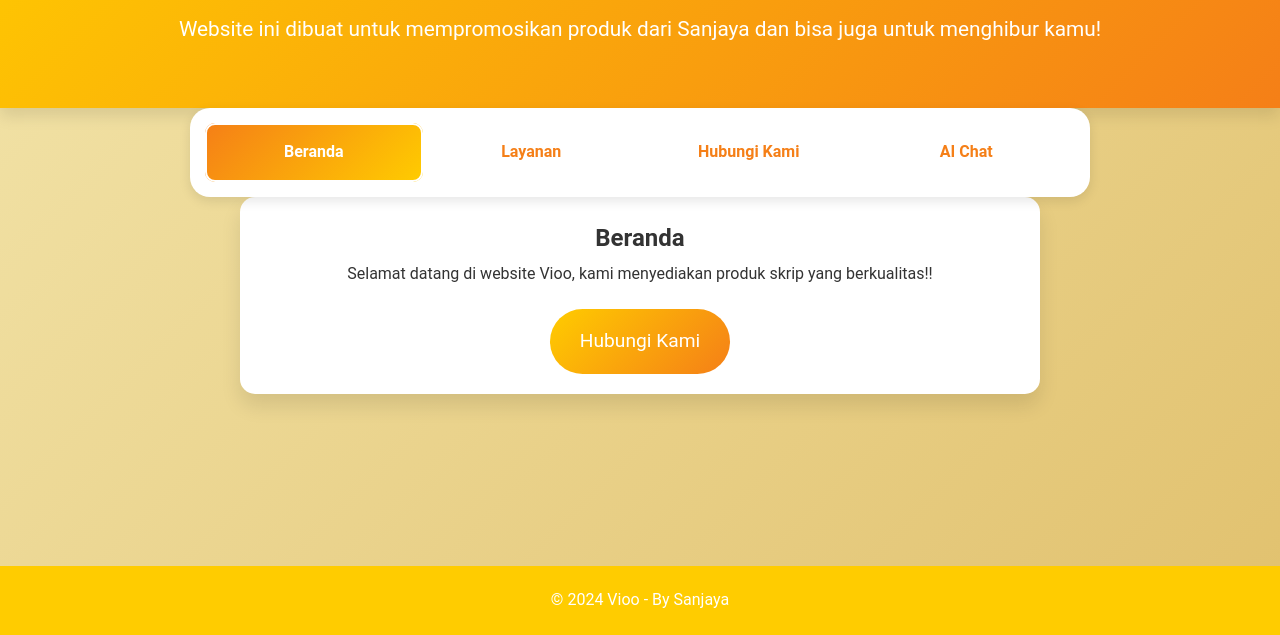
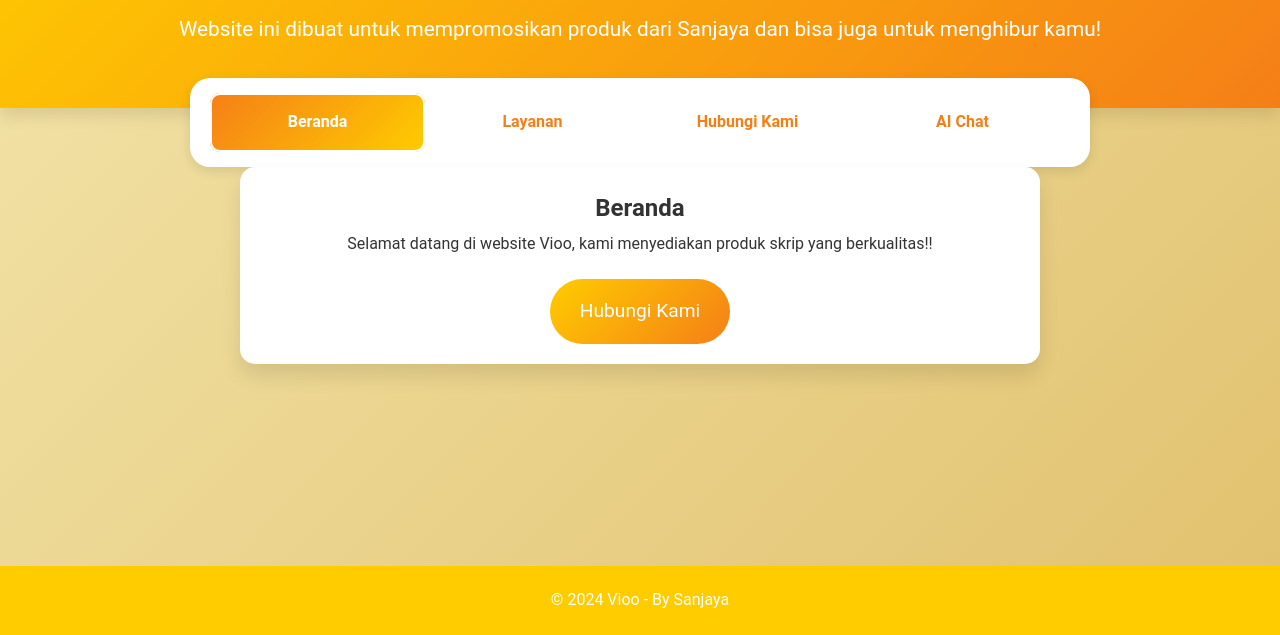
Before and after one commit to ViooWA/Mysetz, a plain HTML site: page index.html in a window 1280 px wide. Shown: the part 165-800 px from the top of the page. Drawn offline with nearby package versions, Linux system fonts and the light colour scheme.

Commit message:
Update index.html

```diff
--- a/index.html
+++ b/index.html
@@ -47,14 +47,12 @@
             display: flex;
             justify-content: center;
             background: #fff;
-            padding: 15px;
+            padding: 15px 20px;
             border-radius: 20px;
             box-shadow: 0 4px 12px rgba(0, 0, 0, 0.1);
-            margin: 0 auto 0;
+            margin: -30px auto 0;
             width: calc(100% - 40px);
             max-width: 900px;
-            position: relative;
-            z-index: 10;
         }
         .tabs a {
             color: #f57f17;
@@ -73,6 +71,7 @@
             box-shadow: inset 0 0 0 2px #fff;
         }
         .content {
+            margin-top: 40px;
             opacity: 0;
             display: none;
             transform: translateY(10px);
@@ -400,4 +399,4 @@
        }
    </script>
 </body>
-    </html>
+</html>
```
